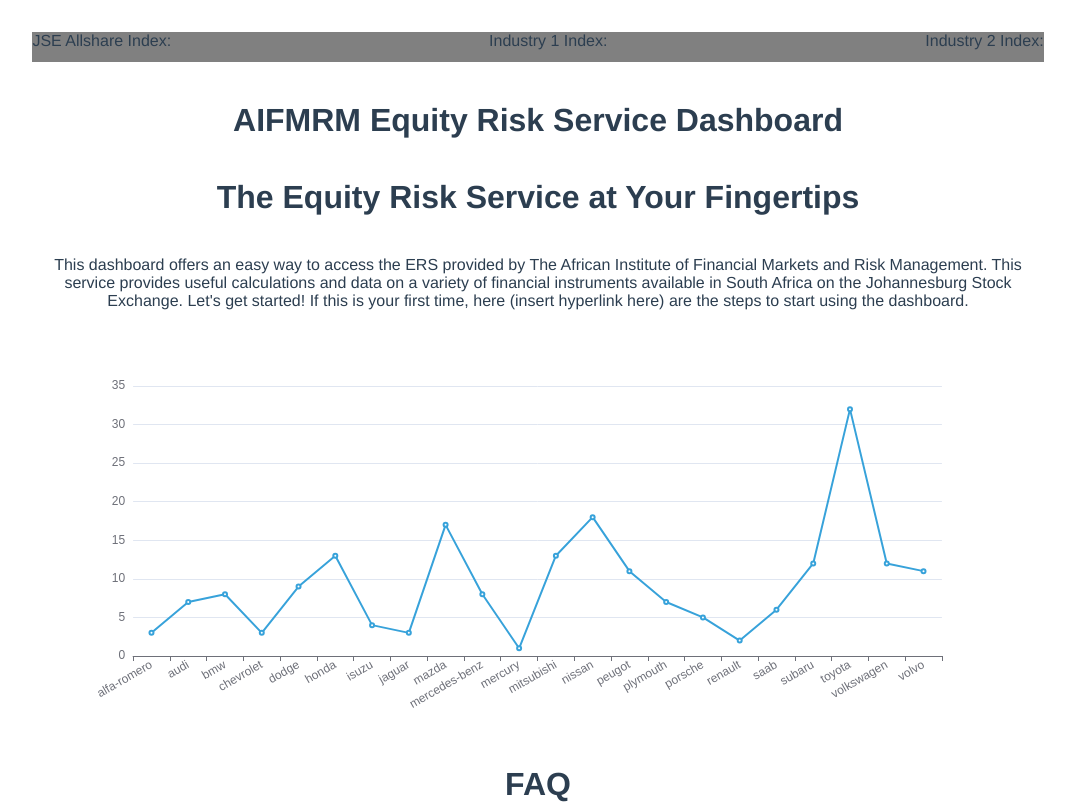
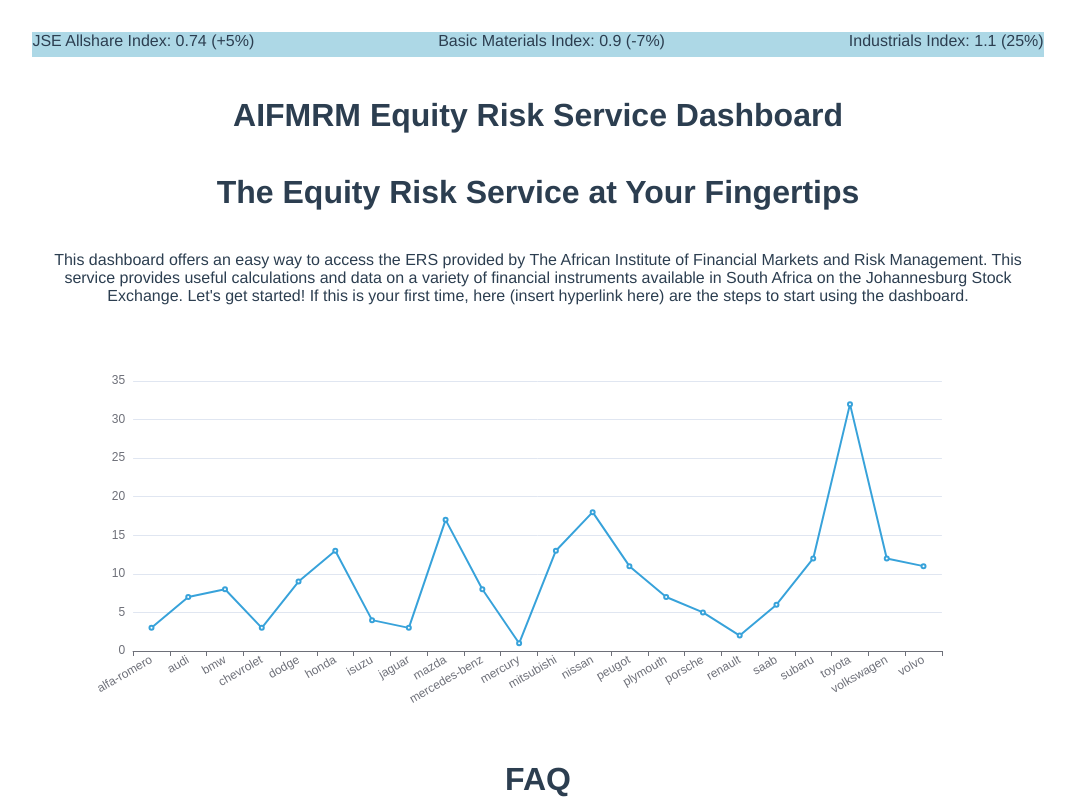
Before and after one commit to DominicGBauer/system-design-dashboard, a Vue app: page / in a window 1280 px wide. Shown: the top 804 px of the page, without its empty margins (102-1177 px from the left). Built offline with nearby package versions, Linux system fonts and the light colour scheme; no server answers.

Commit message:
chore: improved highlights bar with dummy indices and data

```diff
--- a/src/components/Highlights.vue
+++ b/src/components/Highlights.vue
@@ -1,31 +1,51 @@
 <template>
-  <div class = "highlightsbar">
-    <span > Industry 1 Index: </span>
-    <span id="left-highlight"> JSE Allshare Index: </span> <span id="right-highlight"> Industry 2 Index: </span>
+  <div class="highlightsbar">
+    <span id = "center-highlight">  {{industryindices[highlightsindex1]}} {{ industrybetas[highlightsindex1] }} </span>
+    <span id="left-highlight"> JSE Allshare Index: {{ jseindex }}</span>
+    <span id="right-highlight"> {{industryindices[highlightsindex2]}} {{ industrybetas[highlightsindex2 ] }} </span>
   </div>
 </template>
 
 <script>
 export default {
   name: 'Highlights',
-}
+  data () {
+      return {
+            industrybetas: ["0.7276 (5%)", "0.9 (-7%)", "1.1 (25%)", "0.68 (-30%)" ],
+            industryindices: ["Oil and Gas Index: ", "Basic Materials Index: ", "Industrials Index: ", "Consumer Goods Index: "],
+            jseindex: "0.74 (+5%)",
+            highlightsindex1: 1,
+            highlightsindex2: 2,
+      }
+
+
+
+  },
+
+  methods: {
+          shiftHighlights: function() {
+              this.highlightsindex1 = this.highlightsindex1 + 1;
+              return this.highlightsindex1;
+          }
+      }
+};
+
+
+
 </script>
 
 <style lang="scss" scoped>
-
-#right-highlight{
-    float:right;
+#right-highlight {
+  float: right;
 }
 
-#left-highlight{
-    float:left;
+#left-highlight {
+  float: left;
 }
 
-.highlightsbar{
-    background-color: grey;
-    height: 30px;
-    width: 100%;
-
-
+.highlightsbar {
+  background-color: lightblue;
+  height: 25px;
+  width: 100%;
 }
 </style>
```
